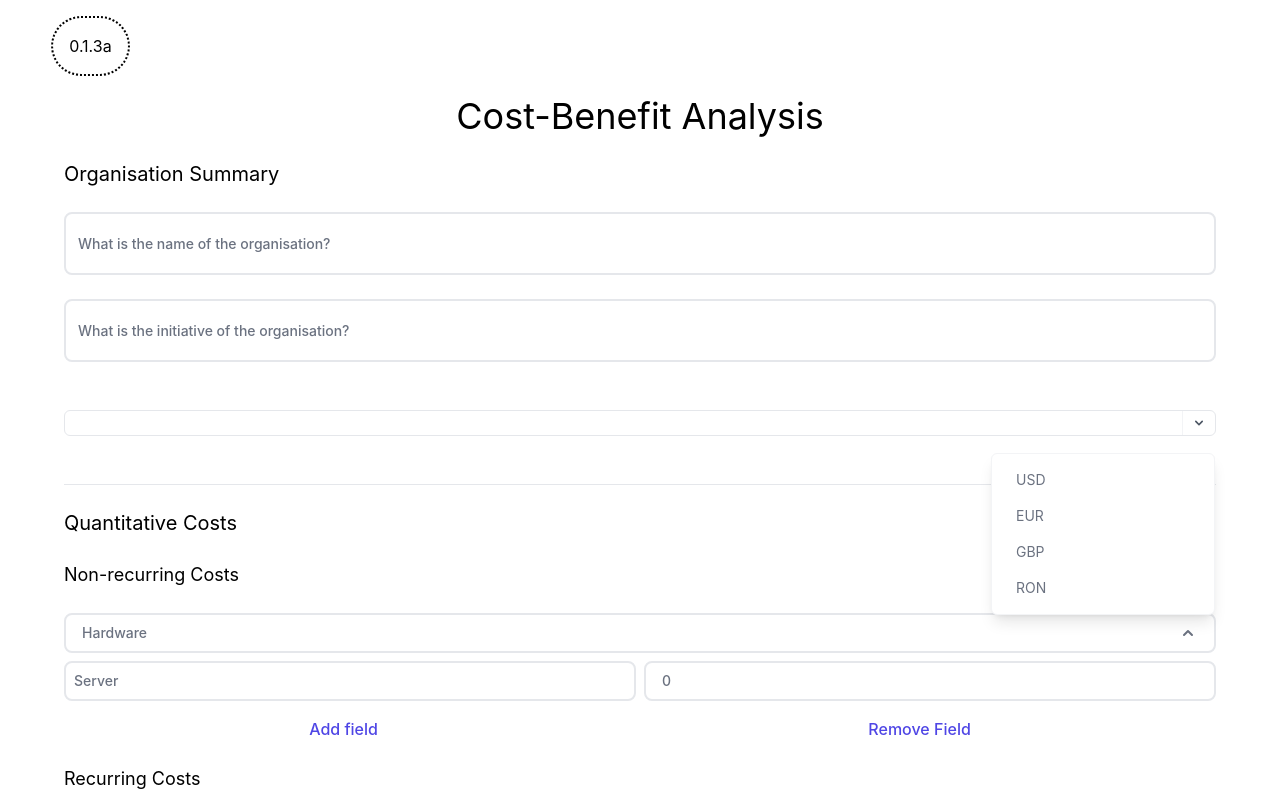
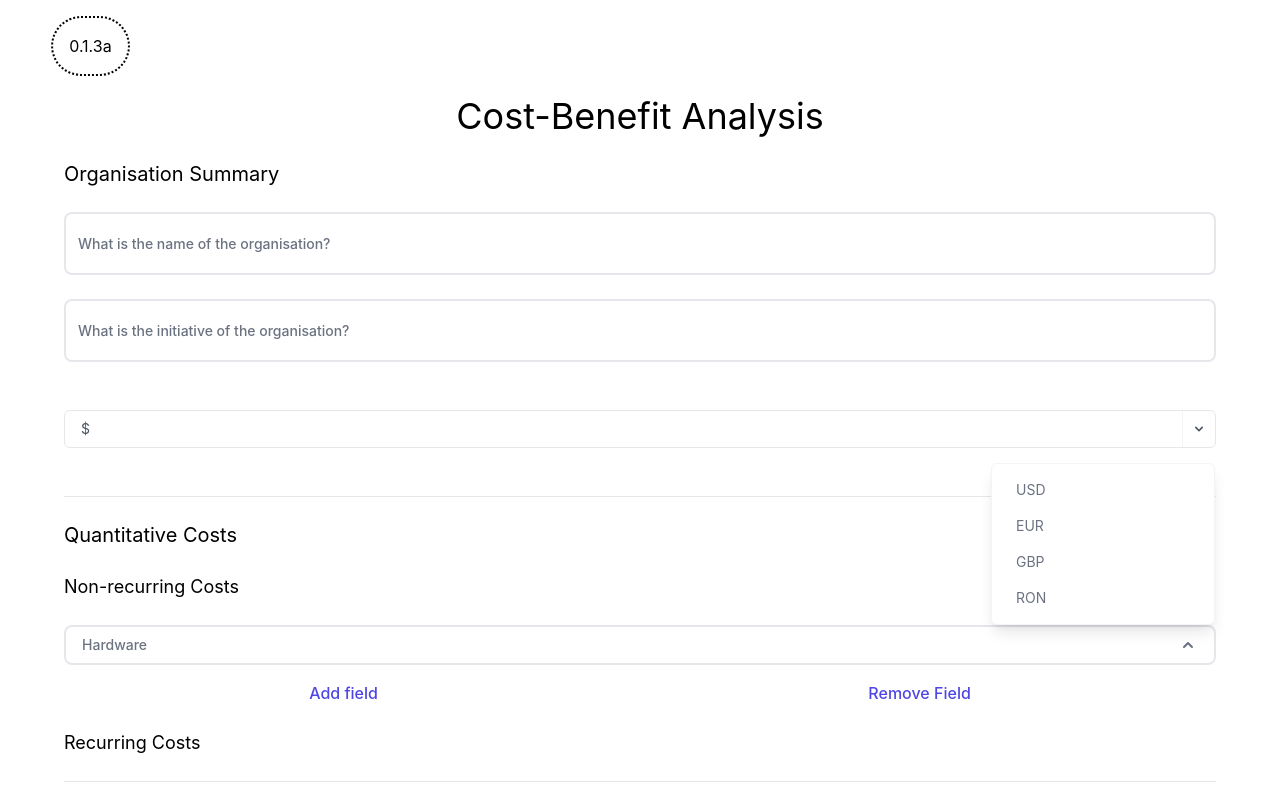
Before and after one commit to dfxe/c-b-analysis-expert, a Next.js app: page / in a window 1280 px wide. Both pictures are taken after a click on the heading "Hardware". Shown: the top 800 px of the page. Built offline with nearby package versions, Linux system fonts and the light colour scheme.

Commit message:
Add edit by id pt on accordion fields

```diff
--- a/components/contexts/DetailsProvider.tsx
+++ b/components/contexts/DetailsProvider.tsx
@@ -17,6 +17,7 @@ type Details = {
   title: string;
   initiative: string;
   currency: string;
+  recurringQuantitativeCost: Array<Row>;
 };
 
 type ActionType = {
@@ -24,7 +25,8 @@ type ActionType = {
   //nextAction must map to each Details member
   //each details member should have the following nextAction
   //that is not good as
-  nextAction: string;
+  nextAction?: string;
+  editId?: string;
 };
 type ShowDetails = {
   state: Details;
@@ -37,6 +39,7 @@ const DetailsContext = createContext<ShowDetails>({
     title: "",
     initiative: "",
     currency: "",
+    recurringQuantitativeCost: [],
   },
   dispatch: (action: ActionType) => action,
 });
@@ -48,7 +51,7 @@ type Props = {
 };
 
 export default function DetailsProvider({ children }: Props) {
-  const reducer = (state: Details, action: ActionType) => {
+  const reducer = (state: Details, action: ActionType, editId?: string) => {
     switch (action.type) {
       case "changed_currency":
         return {
@@ -65,13 +68,34 @@ export default function DetailsProvider({ children }: Props) {
           ...state,
           initiative: action.nextAction,
         };
-
+      case "edit_input_at":
+        return {
+          ...state,
+          recurringQuantitativeCost: [
+            ...state.recurringQuantitativeCost,
+            {
+              ...state.recurringQuantitativeCost.filter(
+                (item) => item.id === editId
+              ),
+              title: action.nextAction,
+            },
+          ],
+        };
       case "add_recurring_cost":
         return {
           ...state,
           recurringQuantitativeCost: [
             ...state.recurringQuantitativeCost,
-            action.nextAction,
+            {
+              id: nanoid(),
+              title: "",
+              category: "",
+              period: {
+                periodTimeUnit: "",
+                periodTime: "",
+                periodCost: "",
+              },
+            },
           ],
         };
       case "remove_last_recurring_cost":
@@ -90,7 +114,7 @@ export default function DetailsProvider({ children }: Props) {
     id: "",
     title: "",
     initiative: "",
-    currency: "",
+    currency: "$",
     recurringQuantitativeCost: [],
   });
 
--- a/components/survey/CurrencySelect.tsx
+++ b/components/survey/CurrencySelect.tsx
@@ -60,9 +60,9 @@ export default function CurrencySelect() {
         </button>
 
         <div
-          hidden={showDropdown}
           className="absolute right-0 z-10 w-56 mt-4 bg-white border border-gray-100 shadow-lg origin-top-right rounded-md"
           role="menu"
+          hidden={showDropdown}
         >
           <div className="py-2 flow-root">
             <div className="-my-2 divide-y divide-gray-100">
--- a/components/survey/InputAddAccordion.tsx
+++ b/components/survey/InputAddAccordion.tsx
@@ -26,28 +26,40 @@ export default function InputAddAccordion() {
           </span>
         </summary>
 
+        {details.state.recurringQuantitativeCost.map((item) => (
           <nav className="flex flex-col mt-2">
             <div className="flex row justify-around">
               <input
+                key={item.id}
+                placeholder={"Row Title"}
                 type="text"
                 className="block border-2 px-2 py-2 w-1/2 mr-2 text-sm font-medium text-gray-500 rounded-lg hover:bg-gray-100 hover:text-gray-700"
-              value="Server"
+                value={item.title}
                 onChange={(e) =>
                   details.dispatch({
                     type: "change_field_value",
-                  nextTitle: e.target.value,
+                    nextAction: e.target.value,
+                    editId: e.target.getAttribute("key"),
                   })
                 }
               />
               <NumericInput />
             </div>
           </nav>
-
+        ))}
         <div className="flex row justify-around mt-4">
-          <button className="relative text-indigo-600 font-medium before:absolute before:-bottom-1 before:h-0.5 before:w-full before:origin-left before:scale-x-0 before:bg-indigo-600 before:transition hover:before:scale-100">
+          <button
+            onClick={() => details.dispatch({ type: "add_recurring_cost" })}
+            className="relative text-indigo-600 font-medium before:absolute before:-bottom-1 before:h-0.5 before:w-full before:origin-left before:scale-x-0 before:bg-indigo-600 before:transition hover:before:scale-100"
+          >
             Add field
           </button>
-          <button className="relative text-indigo-600 font-medium before:absolute before:-bottom-1 before:h-0.5 before:w-full before:origin-right before:scale-x-0 before:bg-indigo-600 before:transition hover:before:scale-100">
+          <button
+            onClick={() =>
+              details.dispatch({ type: "remove_last_recurring_cost" })
+            }
+            className="relative text-indigo-600 font-medium before:absolute before:-bottom-1 before:h-0.5 before:w-full before:origin-right before:scale-x-0 before:bg-indigo-600 before:transition hover:before:scale-100"
+          >
             Remove Field
           </button>
         </div>
```
Lines whose indentation alone changed are shown as unchanged.
